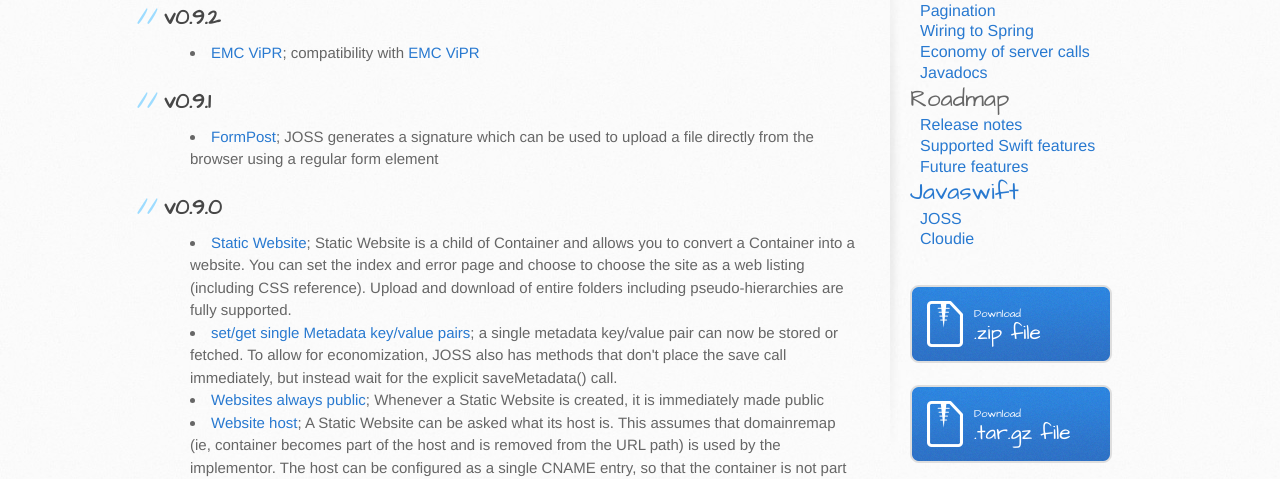
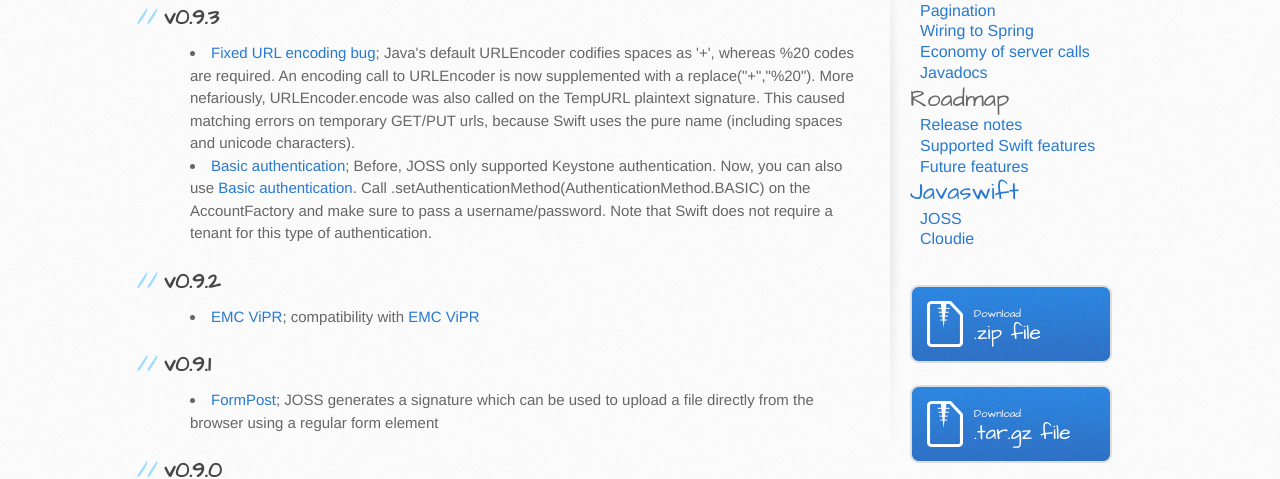
Before and after one commit to javaswift/joss, a plain HTML site: page release-notes.html in a window 1280 px wide. Shown: the part 335-814 px from the top of the page. Drawn offline with Linux system fonts and the light colour scheme.

Commit message:
Added release notes for v0.9.3

```diff
--- a/release-notes.html
+++ b/release-notes.html
@@ -32,6 +32,23 @@
         <section id="main-content">
 
             <h1>Release notes</h1>
+
+            <h2><a name="v093" class="anchor" href="#v093"><span class="mini-icon mini-icon-link"></span></a>v0.9.3</h2>
+            <ul>
+                <li><strong><a href="https://github.com/javaswift/joss/issues/44">Fixed URL encoding bug</a></strong>;
+                    Java's default URLEncoder codifies spaces as '+', whereas %20 codes are required. An encoding call to
+                    URLEncoder is now supplemented with a replace("+","%20"). More nefariously, URLEncoder.encode was also
+                    called on the TempURL plaintext signature. This caused matching errors on temporary GET/PUT urls,
+                    because Swift uses the pure name (including spaces and unicode characters).</li>
+                <li><strong><a href="https://github.com/javaswift/joss/issues/49">Basic authentication</a></strong>;
+                    Before, JOSS only supported Keystone authentication. Now, you can also use
+                    <a href="http://docs.openstack.org/api/openstack-object-storage/1.0/content/authentication-object-dev-guide.html">
+                    Basic authentication</a>. Call .setAuthenticationMethod(AuthenticationMethod.BASIC) on the AccountFactory
+                    and make sure to pass a username/password. Note that Swift does not require a tenant for this type of
+                    authentication.
+                </li>
+            </ul>
+            </h2>
 
             <h2><a name="v092" class="anchor" href="#v092"><span class="mini-icon mini-icon-link"></span></a>v0.9.2</h2>
             <ul>
```
